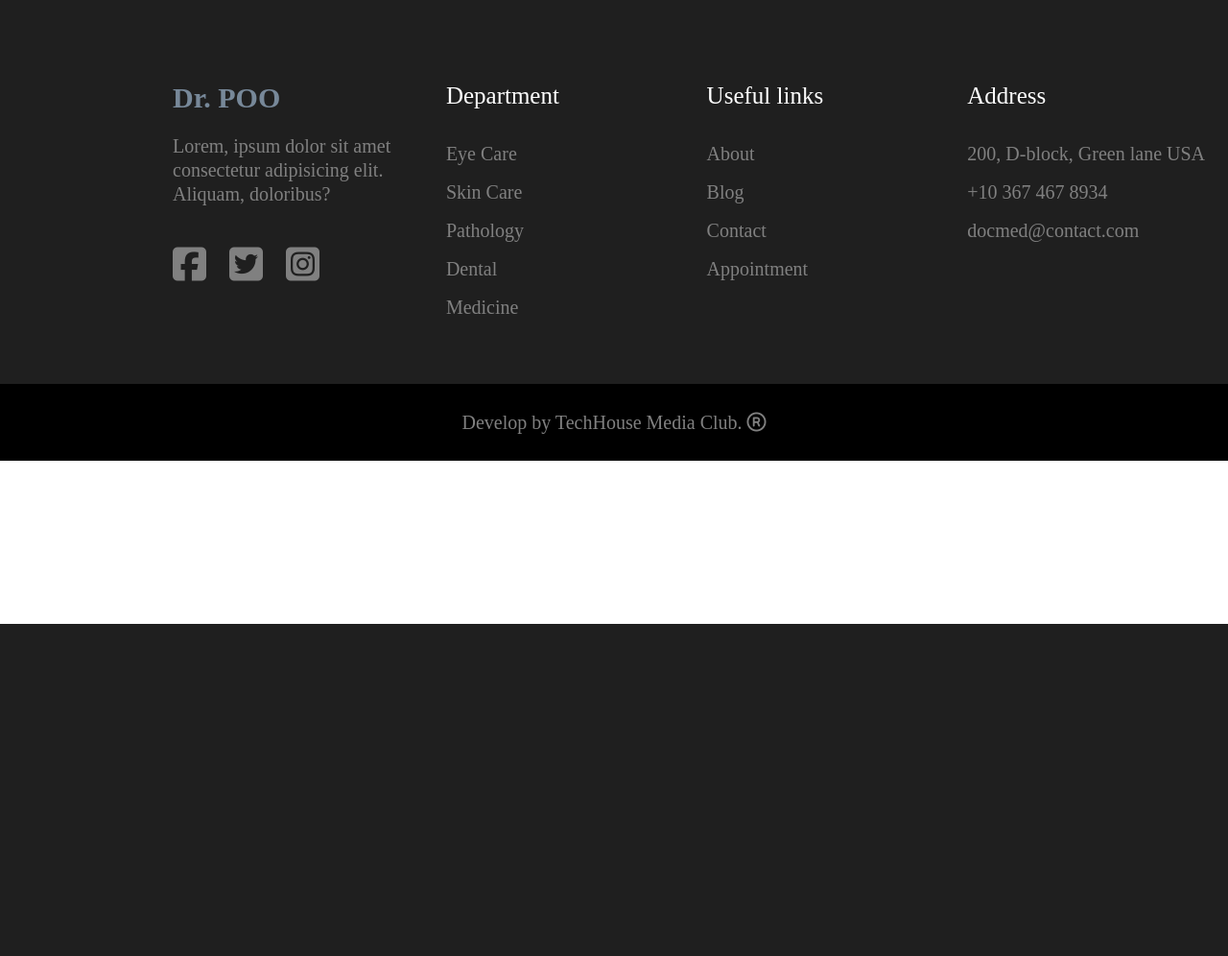
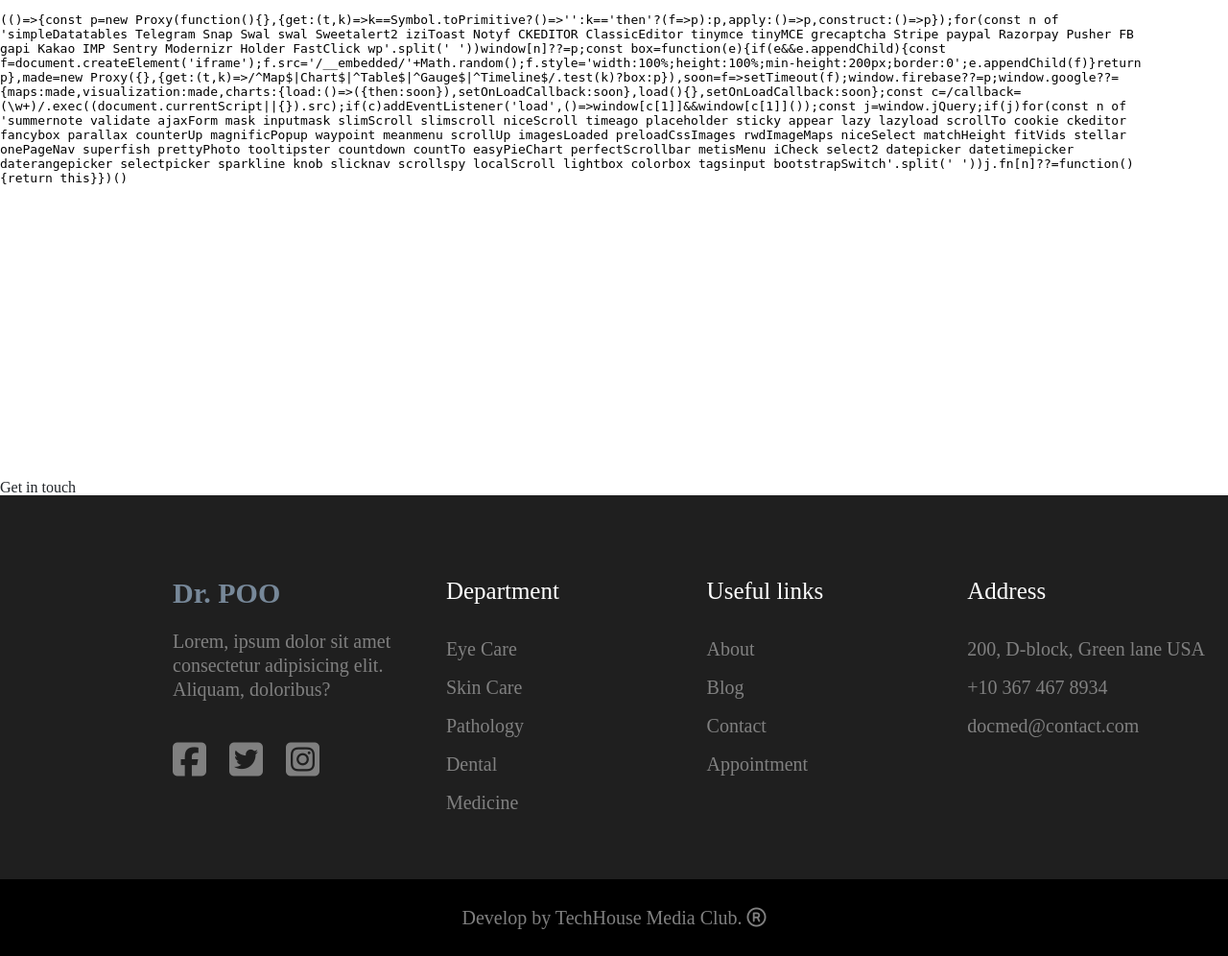
Before and after one commit to Makeem49/Hospital-Management-System, a Python web app: template HMS/blueprints/contact/templates/contact/contact.html in a window 1280 px wide. Shown: the part 150-1146 px from the top of the page at 96% size. Before the commit the page ends 800 px from the top, so only its background shows below. Run offline with Jinja, Linux system fonts and the light colour scheme; the template is opened without the code that fills it, so the values that code supplies are empty; some libraries are stand-ins or nearby versions.

Commit message:
Adding contact content

```diff
--- a/HMS/blueprints/contact/templates/contact/contact.html
+++ b/HMS/blueprints/contact/templates/contact/contact.html
@@ -1,5 +1,20 @@
 {% extends 'layouts/app.html' %}
 
 {% block container %}
+    <div class="contact_container">
+        <div class="contact_img">
 
+        </div>
+        <div class="contact_text">
+
+        </div>
+    </div>
+
+    <div class="map">
+        <div class="mapouter"><div class="gmap_canvas"><iframe width="1200" height="500" id="gmap_canvas" src="https://maps.google.com/maps?q=2880%20Broadway,%20New%20York&t=&z=19&ie=UTF8&iwloc=&output=embed" frameborder="0" scrolling="no" marginheight="0" marginwidth="0"></iframe><a href="https://123movies-to.org">123movies</a><br><style>.mapouter{position:relative;text-align:right;height:500px;width:1200px;}</style><a href="https://www.embedgooglemap.net">add google map to website</a><style>.gmap_canvas {overflow:hidden;background:none!important;height:500px;width:1200px;}</style></div></div>
+    </div>
+
+    <div class="contact_form">
+        <h1>Get in touch</h1>
+    </div>
 {% endblock %}
```
